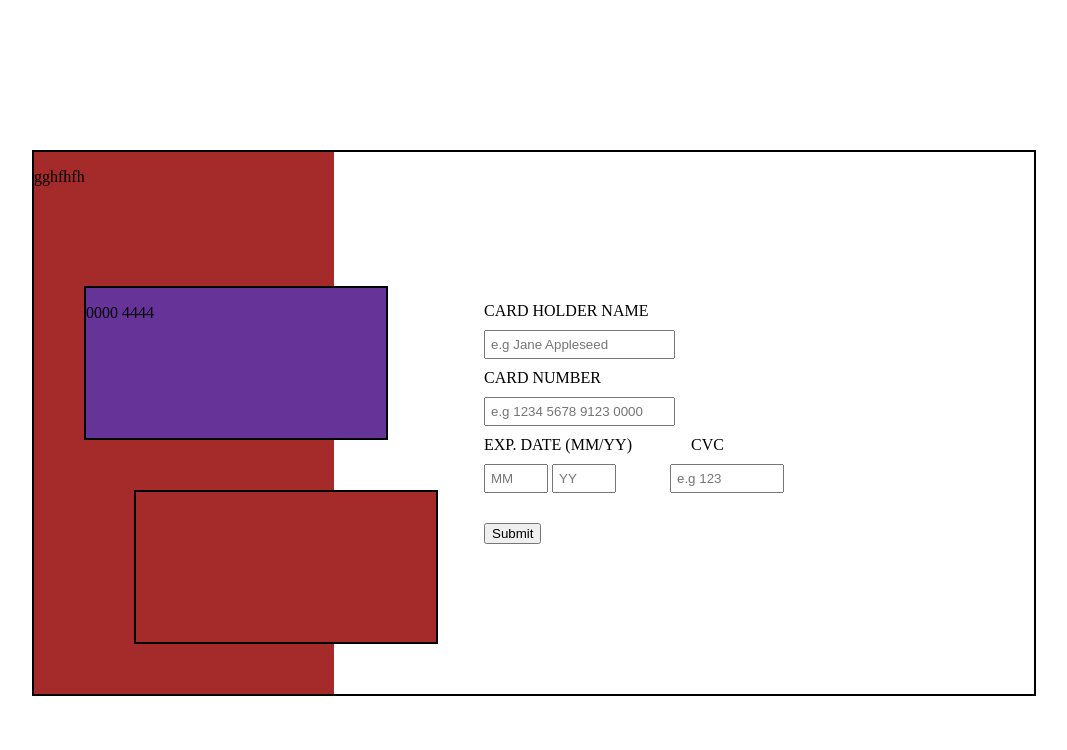
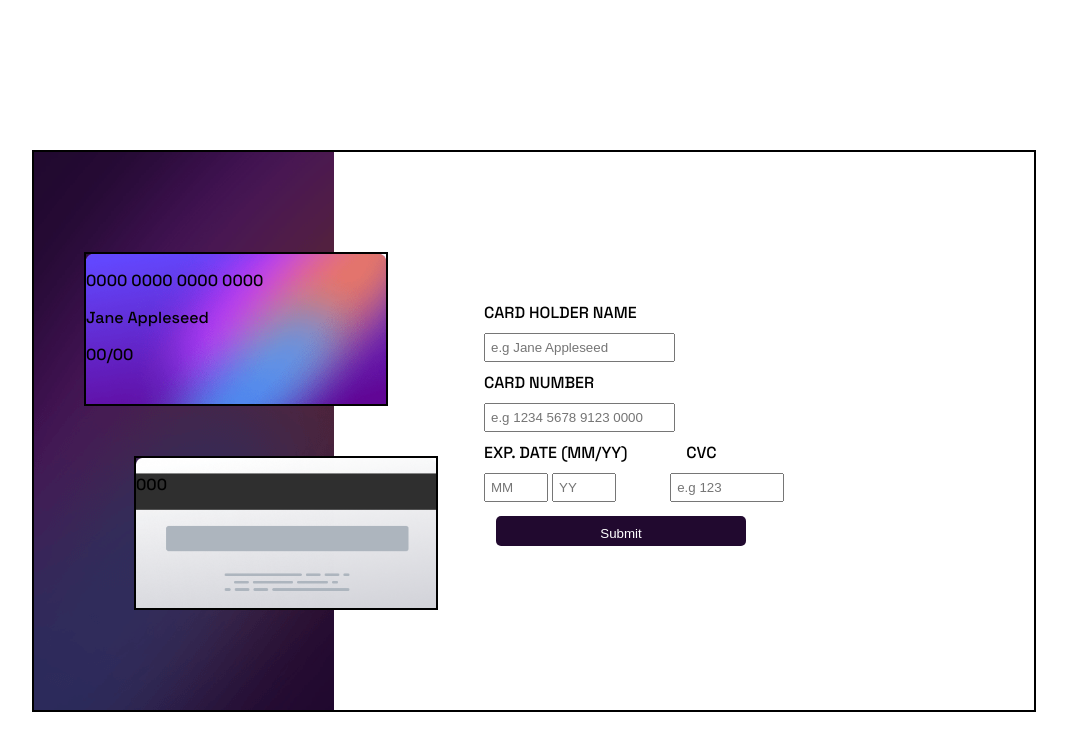
Before and after one commit to Ifechukwu2000/interactive-card, a plain HTML site: page index.html in a window 1280 px wide. Shown: the whole page, without its empty margins (126-1193 px from the left). Drawn offline with Linux system fonts and the light colour scheme.

Commit message:
fifth commit

```diff
--- a/index.html
+++ b/index.html
@@ -3,15 +3,23 @@
 <head>
   <title>Interactive card</title>
   <link rel="stylesheet" type="text/css" href="style.css">
+  <link rel="preconnect" href="https://fonts.googleapis.com">
+<link rel="preconnect" href="https://fonts.gstatic.com" crossorigin>
+<link href="https://fonts.googleapis.com/css2?family=Space+Grotesk:wght@500&display=swap" rel="stylesheet">
 </head>
 <body>
   <main>
     <div id="cardbox">
-      <p>gghfhfh</p>
+
+
       <div id="creditCard">
-        <p>0000 4444</p>
+        <p>0000 0000 0000 0000</p>
+        <p>Jane Appleseed</p>
+        <p>00/00</p>
       </div>
-      <div id="creditCard2"></div>
+      <div id="creditCard2">
+        <p>000</p>
+      </div>
 
     </div>
     <div id="form">
--- a/style.css
+++ b/style.css
@@ -5,12 +5,14 @@ main{
     display: flex;
     margin-top: 150px;
     margin-left: 150px;
+    margin-bottom: 100px;
+    font-family: 'Space Grotesk', sans-serif;
 }
 
 #cardbox{
     background-color: brown;
     width: 300px;
-    background-image: url("bg-main-desktop.png");
+    background-image: url("images/bg-main-desktop.png");
 }
 
 form{
@@ -38,7 +40,9 @@ form{
 }
 
 #button{
-    margin-top: 30px;
+    width: 250px;
+    height: 30px;
+
 }
 
 #card-holder-name{
@@ -57,7 +61,9 @@ form{
     border: 2px solid black;
     margin-left: 50px;
     margin-top: 100px;
-    background-color: rebeccapurple;
+    background-image: url("images/bg-card-front.png");
+    background-size: cover;
+    background-repeat: no-repeat;
 }
 
 #creditCard2{
@@ -66,5 +72,21 @@ form{
     border: 2px solid black;
     margin-left: 100px;
     margin-top: 50px;
-    background-color: brown;
+    background-image: url("images/bg-card-back.png");
+    background-size: cover;
+    background-repeat: no-repeat;
 }
+
+input[type=submit]{
+    background-color: hsl(278, 68%, 11%);
+  border: none;
+  color: white;
+  padding: 16px 32px;
+  text-decoration: none;
+  margin: 14px 12px;
+  cursor: pointer;
+  text-align: center;
+  padding-top: 10px;
+  padding-bottom: 10px;
+  border-radius: 5px;
+}
```
